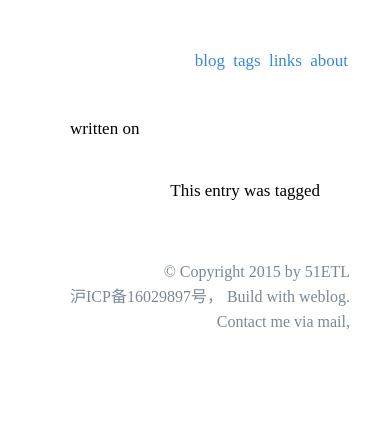
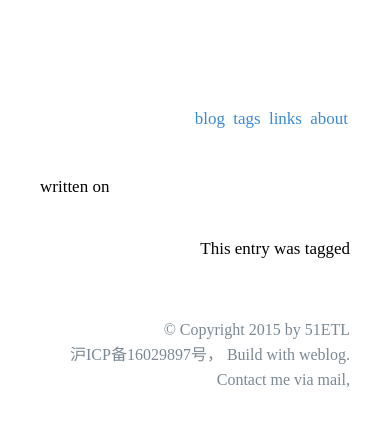
Before and after one commit to songron/weblog, a Python web app: template weblog/templates/article.html in a window 390 px wide. Shown: the top 427 px of the page. Run offline with Jinja, Linux system fonts and the light colour scheme; the template is opened without the code that fills it, so the values that code supplies are empty; some libraries are stand-ins or nearby versions.

Commit message:
optimized for mobile view

```diff
--- a/weblog/static/style.css
+++ b/weblog/static/style.css
@@ -27,16 +27,16 @@ h2                          { font-size: 42px; line-height: 44px; }
 h3                          { font-size: 36px; line-height: 38px; }
 
 h1 em                       { color: black; font-size: 32px; display: block;
-                              margin-left: 25px; margin-top: -15px; }
+                              margin-left: 10%; margin-top: -15px; }
 
 /* layout elements */
-div.container               { max-width: 880px; margin: 48px auto; padding: 0 40px; }
-div.header                  { float: left; }
+div.container               { max-width: 880px; margin: 10% auto; padding: 0 40px;width: 100% }
+div.header                  { float: none; }
 div.navigation              { float: right; }
 div.header, div.navigation  { height: 25px; margin-bottom: 42px; }
 div.navigation ul           { margin: 0; padding: 0; list-style: none; }
 div.navigation ul li        { display: inline; margin: 0 2px; padding: 0; }
-div.body                    { clear: both; margin: 0 30px; line-height: 1.6;}
+div.body                    { clear: both; margin: 0 0px; line-height: 1.6;}
 div.footer                  { margin-top: 55px; font-size: 16px;
                               text-align: right; color: #7b8894; }
 div.footer p                { margin: 0; }
@@ -87,9 +87,9 @@ div.entry-overview h1 a             { color: #2771b5; }
 div.entry-overview div.summary,
 div.entry-overview div.date,
 div.entry-overview div.summary p    { margin: 0; padding: 0; }
-div.entry-overview div.detail       { margin-left: 140px; }
-div.entry-overview div.date         { float: left; width: 120px; color: #7b8894;
-                                      text-align: right; font-style: italic;
+div.entry-overview div.detail       { margin-left: 20px; }
+div.entry-overview div.date         { float: none; width: 120px; color: #7b8894;
+                                      text-align: left; font-style: italic;
                                       font-size: 14px; }
 
 
--- a/weblog/templates/layout.html
+++ b/weblog/templates/layout.html
@@ -3,18 +3,20 @@
   <head>
     <meta charset=utf-8>
     <link rel="shortcut icon" href="/static/favicon.ico">
+    <meta name="viewport" content="width=device-width, initial-scale=1.0">
+    <link href="assets/css/bootstrap-responsive.css" rel="stylesheet">
 
     <!-- 新 Bootstrap 核心 CSS 文件 -->
-    <link rel="stylesheet" href="//cdn.bootcss.com/bootstrap/3.3.5/css/bootstrap.min.css">
+    <link rel="stylesheet" href="http://cdn.bootcss.com/bootstrap/3.3.5/css/bootstrap.min.css">
 
     <!-- 可选的Bootstrap主题文件（一般不用引入） -->
-    <link rel="stylesheet" href="//cdn.bootcss.com/bootstrap/3.3.5/css/bootstrap-theme.min.css">
+    <link rel="stylesheet" href="http://cdn.bootcss.com/bootstrap/3.3.5/css/bootstrap-theme.min.css">
 
     <!-- jQuery文件。务必在bootstrap.min.js 之前引入 -->
-    <script src="//cdn.bootcss.com/jquery/1.11.3/jquery.min.js"></script>
+    <script src="http://cdn.bootcss.com/jquery/1.11.3/jquery.min.js"></script>
 
     <!-- 最新的 Bootstrap 核心 JavaScript 文件 -->
-    <script src="//cdn.bootcss.com/bootstrap/3.3.5/js/bootstrap.min.js"></script>
+    <script src="http://cdn.bootcss.com/bootstrap/3.3.5/js/bootstrap.min.js"></script>
 
     <meta name="viewport" content="width=device-width, initial-scale=1">
 
@@ -35,6 +37,9 @@
     </script>
   </head>
   <body>
+      <script src="http://code.jquery.com/jquery.js"></script>
+    <script src="js/bootstrap.min.js"></script>
+
     <script type="text/javascript">
     window._pt_lt = new Date().getTime();
     window._pt_sp_2 = [];
```
Also changed, not shown: files/decision_about_big_data.md (+17 -1 lines).
